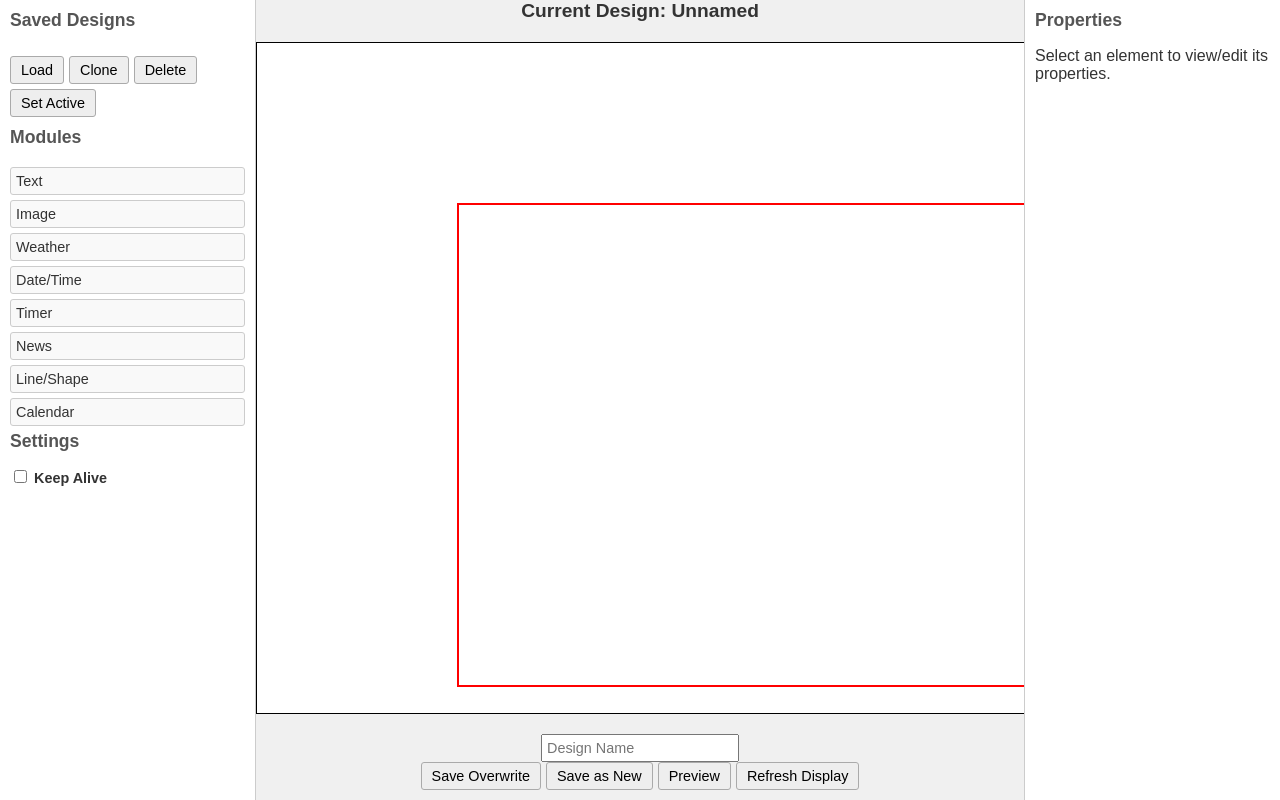
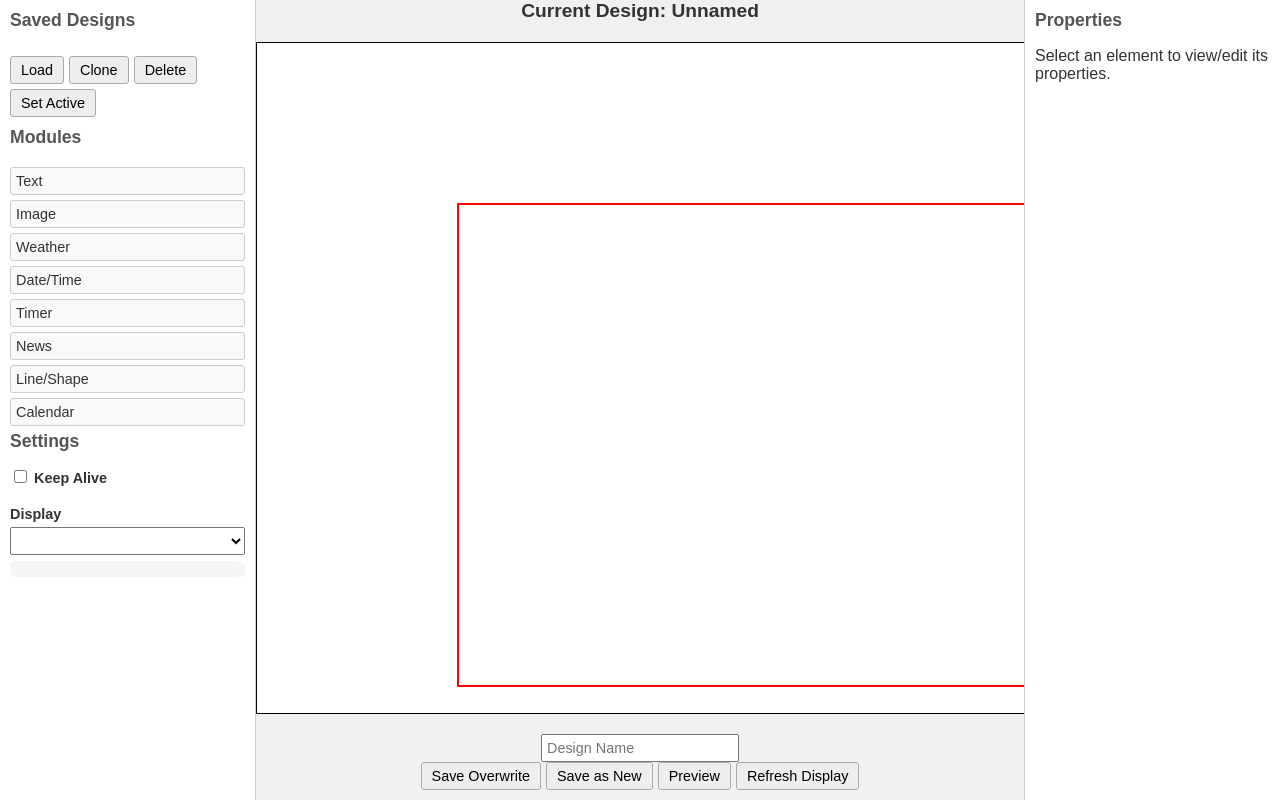
Before and after one commit to Kilian-Schwarz/E-INK-Picture, a Python web app: template server/templates/designer.html in a window 1280 px wide. Run offline with Jinja, Linux system fonts and the light colour scheme; the template is opened without the code that fills it, so the values that code supplies are empty.

Commit message:
feat(frontend): add display settings UI with color palette swatches
- Display dropdown in sidebar loads from /display_profiles
- Display info shows resolution, driver, refresh time, palette dots
- Text/line modules use color swatches instead of free color picker
- Colors restricted to current display's available palette
- textColor stored in styleData and applied to canvas preview

Co-Authored-By: Claude Opus 4.6 <noreply@anthropic.com>

```diff
--- a/server/static/css/designer.css
+++ b/server/static/css/designer.css
@@ -362,3 +362,44 @@
             display:flex;
             gap:10px;
         }
+
+        .color-swatch {
+            display: inline-block;
+            width: 32px;
+            height: 32px;
+            border-radius: 4px;
+            cursor: pointer;
+            margin: 2px;
+            border: 2px solid transparent;
+            transition: border-color 0.2s;
+        }
+        .color-swatch:hover {
+            border-color: #666;
+        }
+        .color-swatch.selected {
+            border-color: #0066ff;
+            box-shadow: 0 0 0 2px rgba(0, 102, 255, 0.3);
+        }
+        .display-info {
+            padding: 8px;
+            background: #f5f5f5;
+            border-radius: 6px;
+            margin-top: 6px;
+            font-size: 0.85em;
+        }
+        .display-info .palette-preview {
+            display: flex;
+            gap: 4px;
+            margin-top: 6px;
+        }
+        .display-info .palette-dot {
+            width: 18px;
+            height: 18px;
+            border-radius: 50%;
+            border: 1px solid #ddd;
+        }
+        #display-select {
+            width: 100%;
+            padding: 4px;
+            font-size: 0.9em;
+        }
--- a/server/static/js/designer.js
+++ b/server/static/js/designer.js
@@ -1,5 +1,6 @@
         let selectedElement = null;
         let currentDesign = null;
+        let currentDisplay = null;
         let isDraggingElement = false;
         let dragOffsetX, dragOffsetY;
         let isResizing = false;
@@ -299,7 +300,94 @@
             });
         }
 
-        loadActiveDesign();
+        async function loadDisplaySettings() {
+            try {
+                const res = await fetch('/settings');
+                const settings = await res.json();
+                currentDisplay = settings.display;
+                updateDisplayInfo();
+            } catch(e) {
+                console.error('Failed to load display settings:', e);
+            }
+        }
+
+        async function loadDisplayProfiles() {
+            try {
+                const res = await fetch('/display_profiles');
+                const profiles = await res.json();
+                const select = document.getElementById('display-select');
+                select.innerHTML = '';
+                profiles.forEach(p => {
+                    const opt = document.createElement('option');
+                    opt.value = p.type;
+                    opt.textContent = p.name;
+                    if (currentDisplay && p.type === currentDisplay.type) opt.selected = true;
+                    select.appendChild(opt);
+                });
+            } catch(e) {
+                console.error('Failed to load display profiles:', e);
+            }
+        }
+
+        function updateDisplayInfo() {
+            const info = document.getElementById('display-info');
+            if (!currentDisplay) { info.innerHTML = ''; return; }
+            let dotsHtml = currentDisplay.colors.map((c, i) =>
+                `<div class="palette-dot" style="background:${c};" title="${currentDisplay.color_names[i]}"></div>`
+            ).join('');
+            info.innerHTML = `
+                <div>${currentDisplay.width}x${currentDisplay.height}px</div>
+                <div>Driver: ${currentDisplay.driver}</div>
+                <div>Refresh: ~${currentDisplay.refresh_sec}s</div>
+                <div class="palette-preview">${dotsHtml}</div>
+            `;
+        }
+
+        async function onDisplayChange() {
+            const select = document.getElementById('display-select');
+            const displayType = select.value;
+            try {
+                const res = await fetch('/update_settings', {
+                    method: 'POST',
+                    headers: {'Content-Type': 'application/json'},
+                    body: JSON.stringify({display_type: displayType})
+                });
+                const settings = await res.json();
+                currentDisplay = settings.display;
+                updateDisplayInfo();
+                if (selectedElement) showProperties(selectedElement);
+                showNotification('Display changed to ' + currentDisplay.name);
+            } catch(e) {
+                showNotification('Failed to save display settings');
+            }
+        }
+
+        function renderColorSwatches(containerId, selectedColor, onSelect) {
+            const container = document.getElementById(containerId);
+            if (!container || !currentDisplay) return;
+            container.innerHTML = '';
+            currentDisplay.colors.forEach((color, i) => {
+                const swatch = document.createElement('div');
+                swatch.className = 'color-swatch' + (color.toLowerCase() === (selectedColor||'').toLowerCase() ? ' selected' : '');
+                swatch.style.backgroundColor = color;
+                swatch.title = currentDisplay.color_names[i];
+                swatch.onclick = () => {
+                    container.querySelectorAll('.color-swatch').forEach(s => s.classList.remove('selected'));
+                    swatch.classList.add('selected');
+                    onSelect(color);
+                };
+                if (color.toLowerCase() === '#ffffff') {
+                    swatch.style.border = '2px solid #ccc';
+                }
+                container.appendChild(swatch);
+            });
+        }
+
+        // Initialize: load display settings first, then design
+        loadDisplaySettings().then(() => {
+            loadDisplayProfiles();
+            loadActiveDesign();
+        });
 
         function applyTextStyles(el){
             const fontSize = el.dataset.fontSize || '18';
@@ -307,11 +395,13 @@
             const italic = (el.dataset.fontItalic==='true');
             const strike = (el.dataset.fontStrike==='true');
             const align = el.dataset.textAlign || 'left';
+            const textColor = el.dataset.textColor || '#000000';
             el.style.fontSize = fontSize+'px';
             el.style.fontWeight = bold?'bold':'normal';
             el.style.fontStyle = italic?'italic':'normal';
             el.style.textDecoration = strike?'line-through':'none';
             el.style.textAlign = align;
+            el.style.color = textColor;
 
             let fontName = el.dataset.font;
             if(fontName){
@@ -434,7 +524,7 @@
                         break;
                     case 'line':
                         content = '';
-                        element.style.background = '#ccc';
+                        element.style.background = element.dataset.textColor || '#000000';
                         break;
                     case 'calendar':
                         content = 'No Events';
@@ -693,6 +783,15 @@
             });
 
             if (['text','news','weather','datetime','timer','calendar'].includes(type)) {
+                const colorField = document.createElement('div');
+                colorField.className = 'property-field';
+                colorField.innerHTML = '<label>Text Color</label><div id="textColorSwatches"></div>';
+                propertiesPanel.appendChild(colorField);
+                renderColorSwatches('textColorSwatches', el.dataset.textColor || '#000000', (color) => {
+                    el.dataset.textColor = color;
+                    el.style.color = color;
+                });
+
                 const fontField = document.createElement('div');
                 fontField.className = 'property-field';
                 fontField.innerHTML = '<label>Font</label><select id="fontSelect"></select>';
@@ -948,6 +1047,15 @@
                 document.getElementById('maxEvents').addEventListener('input',(ev)=>{
                     el.dataset.maxEvents = ev.target.value;
                 });
+            } else if (type === 'line') {
+                const lineColorField = document.createElement('div');
+                lineColorField.className = 'property-field';
+                lineColorField.innerHTML = '<label>Color</label><div id="lineColorSwatches"></div>';
+                propertiesPanel.appendChild(lineColorField);
+                renderColorSwatches('lineColorSwatches', el.dataset.textColor || '#000000', (color) => {
+                    el.dataset.textColor = color;
+                    el.style.background = color;
+                });
             }
 
             propertiesPanel.appendChild(deleteBtn);
--- a/server/templates/designer.html
+++ b/server/templates/designer.html
@@ -32,6 +32,11 @@
         <h2>Settings</h2>
         <div class="property-field">
             <label><input type="checkbox" id="keep-alive"/> Keep Alive</label>
+        </div>
+        <div class="property-field">
+            <label>Display</label>
+            <select id="display-select" onchange="onDisplayChange()"></select>
+            <div class="display-info" id="display-info"></div>
         </div>
     </div>
 
```
